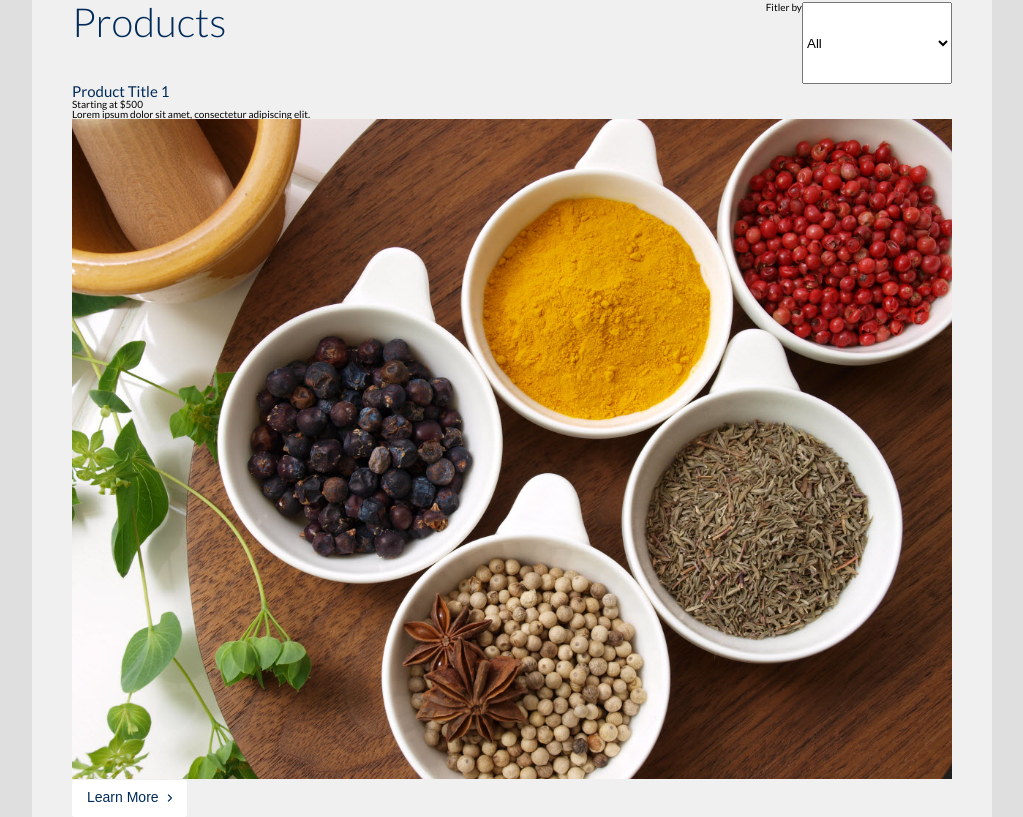
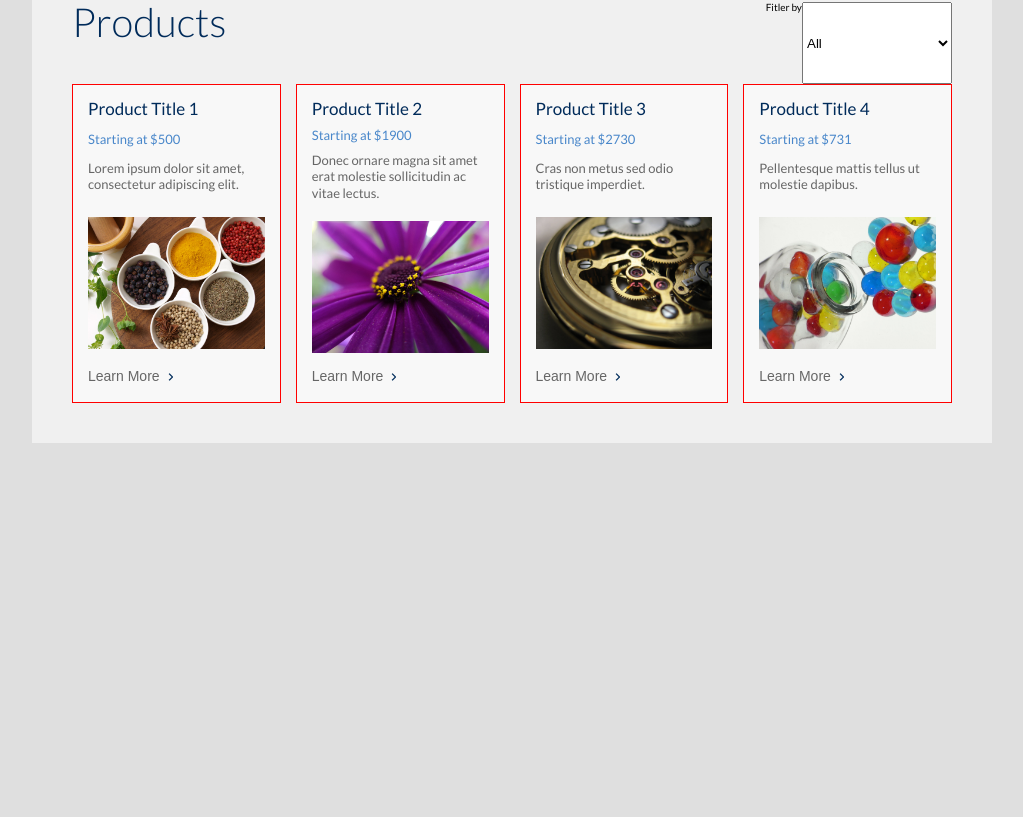
Before and after one commit to john2796/Tagrem_react, a React (Create React App) app: page / in a window 1280 px wide. Shown: the part 1165-1982 px from the top of the page, without its empty margins (128-1151 px from the left). After the commit the page ends 1611 px from the top, so only its background shows below. Built offline with nearby package versions, Linux system fonts and the light colour scheme.

Commit message:
completed products card

```diff
--- a/src/components/button/MainButton.js
+++ b/src/components/button/MainButton.js
@@ -5,8 +5,8 @@ import styled from 'styled-components';
 import arrowBlue from '../../images/arrow-btn-blue.png';
 import arrowWhite from '../../images/arrow-btn-white.png';
 
-const MainButtonStyle = styled.button`
-  background: red;
+const MainButtonStyle = styled.div`
+  button {
     background: var(--white);
     display: block;
     padding: 8.9px 15px;
@@ -14,6 +14,8 @@ const MainButtonStyle = styled.button`
     font-size: 1.4rem;
     border-radius: 3px;
     box-shadow: 0 1px 3px rgba(0, 0, 0, 0.25), 0 2px #fff inset;
+    cursor: pointer;
+    outline: none;
 
     &:hover {
       box-shadow: 0 1px 3px rgba(0, 0, 0, 0.25), 0 0 #fff inset;
@@ -44,16 +46,21 @@ const MainButtonStyle = styled.button`
       justify-content: space-between;
       margin-left: 8px;
     }
+  }
 `;
 
-const MainButton = ({ children, style }) => (
-  <MainButtonStyle style={style} type="button">
+const MainButton = ({ children, className, onClick }) => (
+  <MainButtonStyle>
+    <button onClick={onClick} className={className} type="button">
       {children}
+    </button>
   </MainButtonStyle>
 );
 
 MainButton.propTypes = {
   children: PropTypes.string.isRequired,
+  className: PropTypes.string,
+  onClick: PropTypes.func,
 };
 
 export default MainButton;
--- a/src/components/products-card/ProductCards.js
+++ b/src/components/products-card/ProductCards.js
@@ -1,25 +1,28 @@
 import React from 'react';
 import { productData } from '../../dummyData';
+import { ProductCardStyle } from './ProductStyle';
 
 import MainButton from '../button/MainButton';
 
 const ProductCards = () => (
-  <ul>
+  <ProductCardStyle>
     {productData.map(({
       price, id, title, content, image,
     }) => (
       <li key={id}>
         <h3>{title}</h3>
-        <p>
+        <p className="staring">
 Starting at $
           {price}
         </p>
-        <p>{content}</p>
+        <p className="content">{content}</p>
         <img src={image} alt={title} />
-        <MainButton style={{ border: 'none', boxShadow: 'none' }}>Learn More</MainButton>
+        <MainButton className="productBtn" onClick={() => console.log('testing')}>
+          Learn More
+        </MainButton>
       </li>
     ))}
-  </ul>
+  </ProductCardStyle>
 );
 
 export default ProductCards;
--- /dev/null
+++ b/src/components/products-card/ProductStyle.js
@@ -0,0 +1,59 @@
+import styled from 'styled-components';
+
+import arrowBlue from '../../images/arrow-btn-blue.png';
+
+export const ProductCardStyle = styled.ul`
+  display: flex;
+  li {
+    display: flex;
+    justify-content: space-between;
+    flex-direction: column;
+    background: var(--product-white);
+    padding: 15px;
+    width: 300px;
+    margin-right: 15px;
+    border: 1px solid red;
+    &:last-child {
+      margin-right: 0;
+    }
+  }
+  .staring {
+    color: var(--staring);
+    font-size: 1.3rem;
+    margin-top: 12px;
+  }
+  .content {
+    line-height: 1.25;
+    color: var(--ptag-gray);
+    margin: 10px 0 20px 0;
+    font-size: 1.3rem;
+  }
+  h3 {
+    color: var(--blue);
+    font-size: 1.7rem;
+  }
+  img {
+    margin-bottom: 15px;
+  }
+  .productBtn {
+    text-align: left;
+    background: inherit;
+    margin: 0;
+    padding: 0;
+    box-shadow: none;
+    border: none;
+    color: var(--ptag-gray);
+
+    &:hover {
+      background: initial;
+      margin: 0;
+      padding: 0;
+      box-shadow: none;
+      border: none;
+      color: var(--blue);
+      &:after {
+        background: url(${arrowBlue}) no-repeat;
+      }
+    }
+  }
+`;
--- a/src/index.css
+++ b/src/index.css
@@ -136,7 +136,9 @@ table {
   --dark-white: #f0f0f0;
   --blue: #002b5a;
   --dark-blue: #0f2043;
-  --ptag-gray: #696969;
+  --ptag-gray: #666666;
+  --staring: #4987ca;
+  --product-white: #f8f8f8;
 }
 * {
   box-sizing: border-box;
```
Also changed, not shown: .eslintrc.json. Lines whose indentation alone changed are shown as unchanged.
